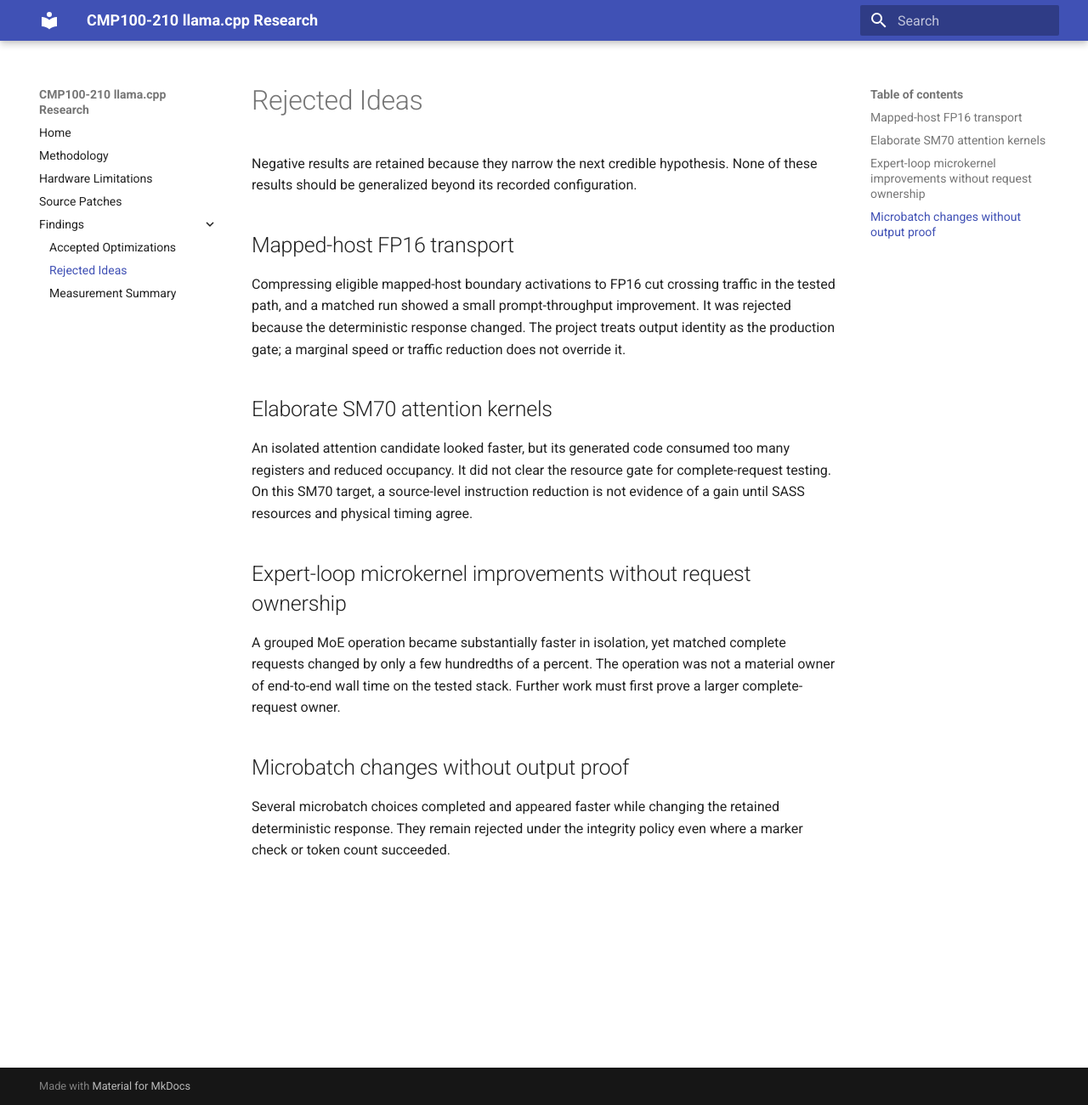
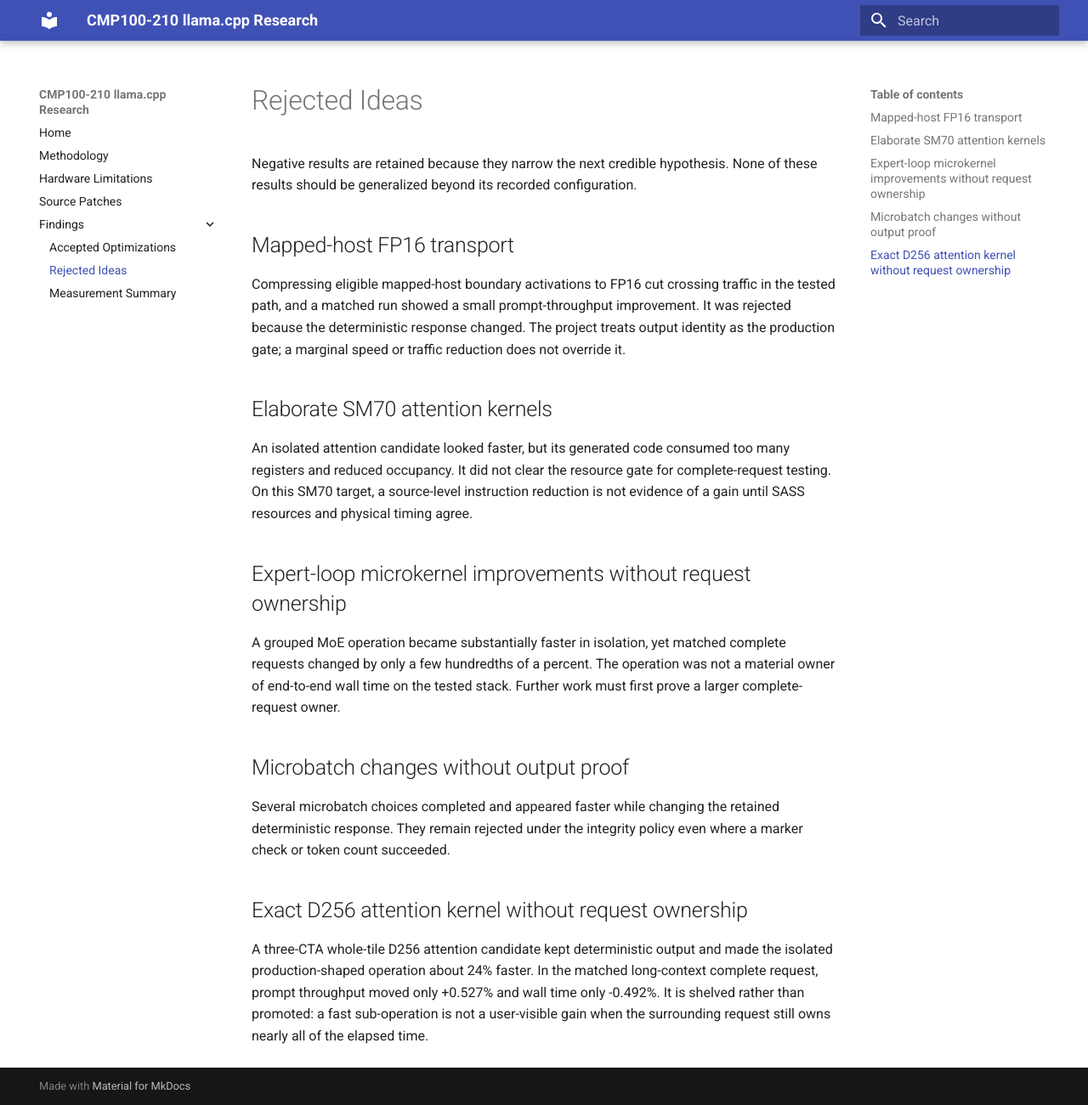
Before and after one commit to Josephur/CMP100-210-llama.cpp-Research, an MkDocs documentation site: the page built from docs/findings/rejected-ideas.md, in a window 1280 px wide and 1301 px high. Shown: the whole window at 85% size. Built offline with MkDocs 1.6.1 and Material for MkDocs 9.7.7, drawn with Linux system fonts in a browser that asks for light colours.

Commit message:
docs: publish shelved D256 result and genericize build guide

```diff
--- a/docs/findings/rejected-ideas.md
+++ b/docs/findings/rejected-ideas.md
@@ -31,3 +31,12 @@ work must first prove a larger complete-request owner.
 Several microbatch choices completed and appeared faster while changing the
 retained deterministic response. They remain rejected under the integrity
 policy even where a marker check or token count succeeded.
+
+## Exact D256 attention kernel without request ownership
+
+A three-CTA whole-tile D256 attention candidate kept deterministic output and
+made the isolated production-shaped operation about 24% faster. In the matched
+long-context complete request, prompt throughput moved only +0.527% and wall
+time only -0.492%. It is shelved rather than promoted: a fast sub-operation is
+not a user-visible gain when the surrounding request still owns nearly all of
+the elapsed time.
```
Also changed, not shown: PATCHES.md (+7 -7 lines), docs/findings/measurement-summary.md (+1 -0 lines), docs/source-release.md (+11 -27 lines), 4 other files.
